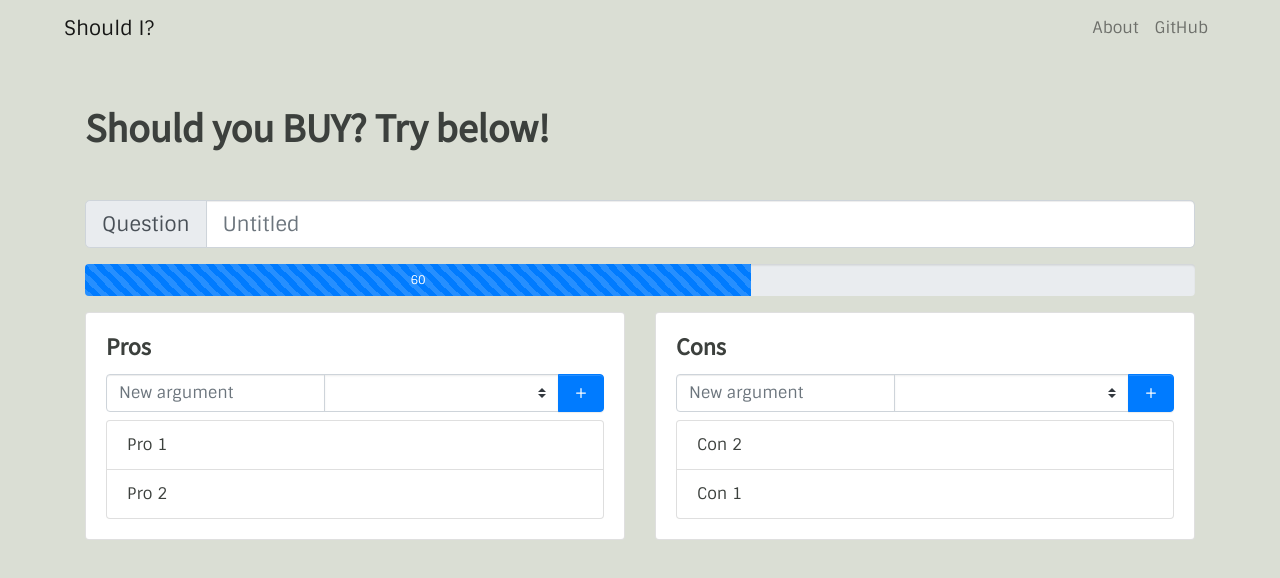
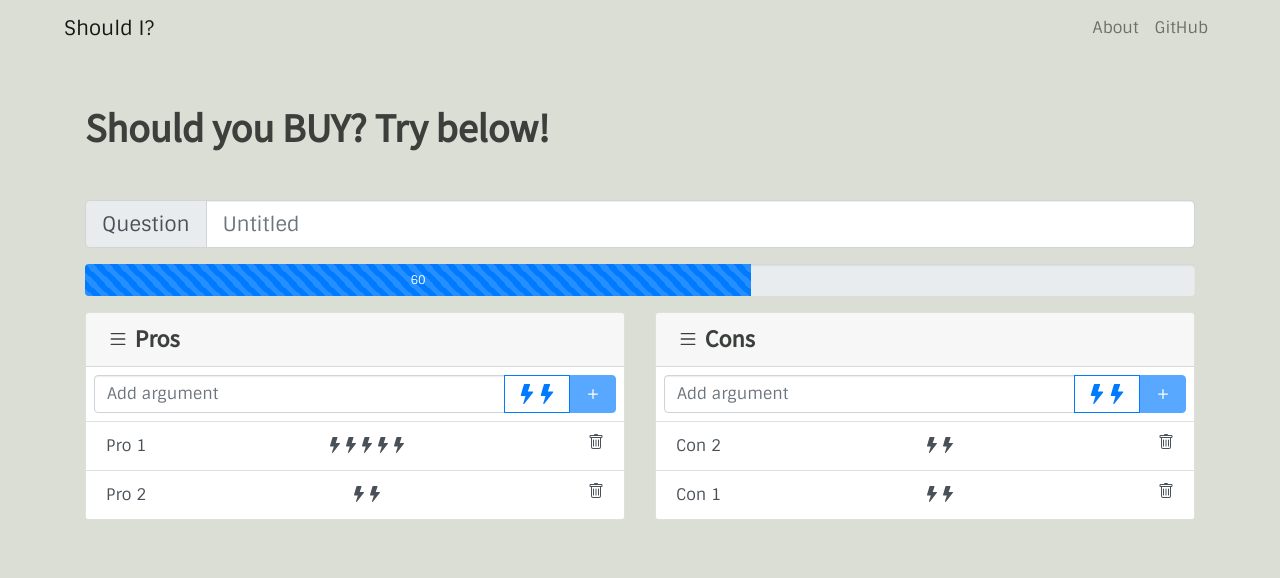
Before and after one commit to toniogabe/shouldi, a Vue app: page / in a window 1280 px wide. Shown: the top 578 px of the page. Built offline with nearby package versions, Linux system fonts and the light colour scheme.

Commit message:
Changes in the select of importance of the argument

```diff
--- a/src/components/BaseList.vue
+++ b/src/components/BaseList.vue
@@ -1,39 +1,71 @@
 <template>
   <b-col>
-    <b-card :title="title">
+    <b-card no-body>
 
-      <b-input-group class="mb-2">
+      <template #header>
+        <h4 class="mb-0"><b-icon icon="list" scale="0.9"></b-icon> {{ title }}</h4>
+      </template>
+
+      <b-input-group class="my-2 px-2">
+
         <b-form-input
           v-model="argument.name"
-          placeholder="New argument"
+          placeholder="Add argument"
           @keyup.enter="addItem()"
         ></b-form-input>
 
-        <b-form-select
-          v-model="argument.weight"
-          :options="options"
-        ></b-form-select>
+        <template #append>
+          <b-dropdown variant="outline-primary" toggle-class="text-decoration-none" no-caret>
 
-        <b-input-group-append>
-          <!-- <b-input-group :append="argument.weight">
-            <b-form-input
-              v-model="argument.weight"
-              type="range"
-              min="1"
-              max="3"
-              number
-            ></b-form-input>
-          </b-input-group> -->
-          <b-button variant="primary" @click="addItem()">
+            <template #button-content>
+              <b-icon v-for="i in argument.weight" :key="i" icon="lightning-fill"></b-icon>
+              <!-- <b-icon icon="lightning-fill"></b-icon> -->
+            </template>
+
+            <b-dropdown-group header="Importance" id="dropdown-header-label">
+
+              <b-dropdown-item-button @click="argument.weight = 1">
+                <b-icon icon="lightning-fill"></b-icon>
+              </b-dropdown-item-button>
+              <b-dropdown-item-button @click="argument.weight = 2">
+                <b-icon v-for="i in 2" :key="i" icon="lightning-fill"></b-icon>
+              </b-dropdown-item-button>
+              <b-dropdown-item-button @click="argument.weight = 3">
+                <b-icon v-for="i in 3" :key="i" icon="lightning-fill"></b-icon>
+              </b-dropdown-item-button>
+
+            </b-dropdown-group>
+          </b-dropdown>
+
+          <b-button variant="primary" @click="addItem()" :disabled="!argument.name">
             <b-icon-plus></b-icon-plus>
           </b-button>
-        </b-input-group-append>
 
+        </template>
       </b-input-group>
 
-      <b-list-group>
-        <b-list-group-item v-for="(item, idx) in list" :key="idx">
+      <b-list-group flush>
+        <b-list-group-item
+          v-for="(item, idx) in list"
+          :key="idx"
+          class="d-flex justify-content-between"
+          button
+          @mouseover="selected = item"
+          @mouseleave="selected = undefined"
+        >
           {{ item.name }}
+          <div>
+            <b-icon v-for="i in item.weight" :key="i" icon="lightning-fill"></b-icon>
+            <!-- <b-icon
+              v-show="item == selected"
+              icon="x"
+              class="ml-3 rounded-circle"
+              scale="1.5"
+              variant="danger"
+              @click="removeItem(idx)"
+            ></b-icon> -->
+          </div>
+          <b-icon icon="trash"></b-icon>
         </b-list-group-item>
       </b-list-group>
 
@@ -53,20 +85,23 @@
 
   data() {
     return {
+      selected: undefined,
       argument: Object.assign({}, baseArg),
       options: [
-        { text: "Low priority", value: 1 },
-        { html: '<b-icon icon="credit-card" aria-hidden="true"></b-icon>', value: 2 },
-        { text: "Hight priority", value: 3 }
+        { text: "Less important", value: 1 },
+        { html: '<b>Normal</b>', value: 2 },
+        { text: "Very important", value: 3 }
       ]
     };
   },
 
   methods: {
-    addItem() {
+    addItem () {
       this.$emit("insert", this.argument);
       this.argument = Object.assign({}, baseArg);
-    }
+    },
+
+    removeItem (idx) { this.$emit("remove", idx); }
   }
 };
 </script>
```
